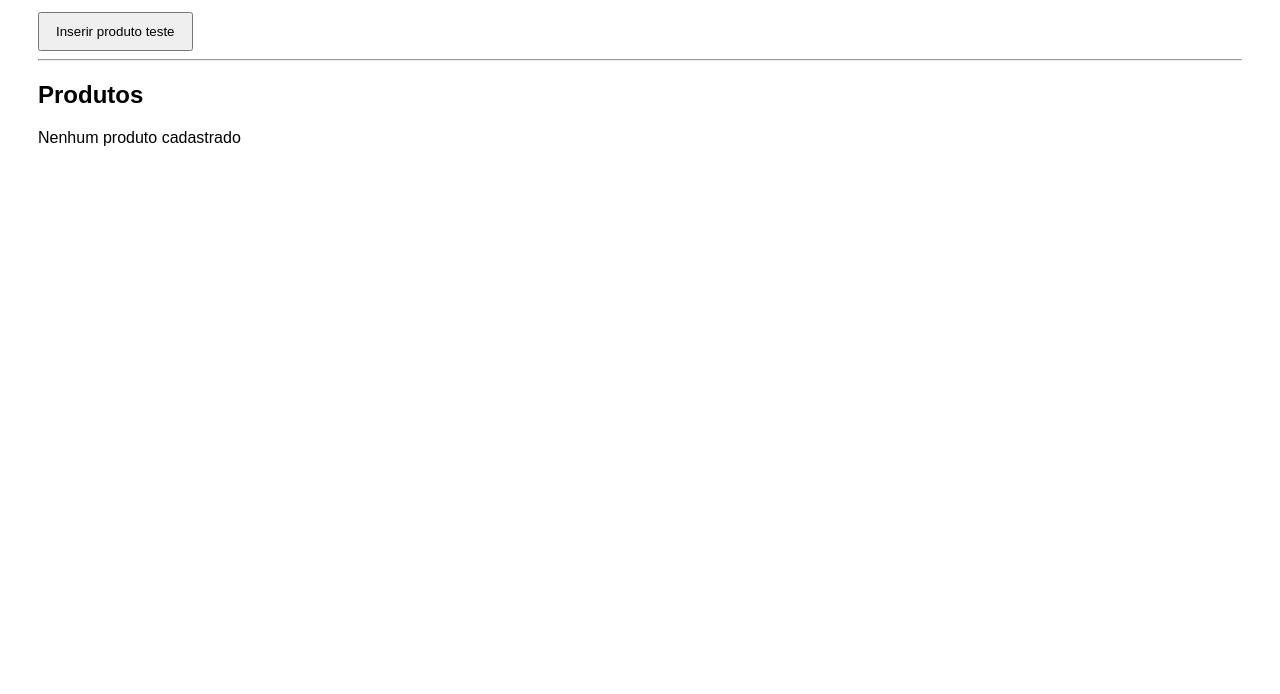
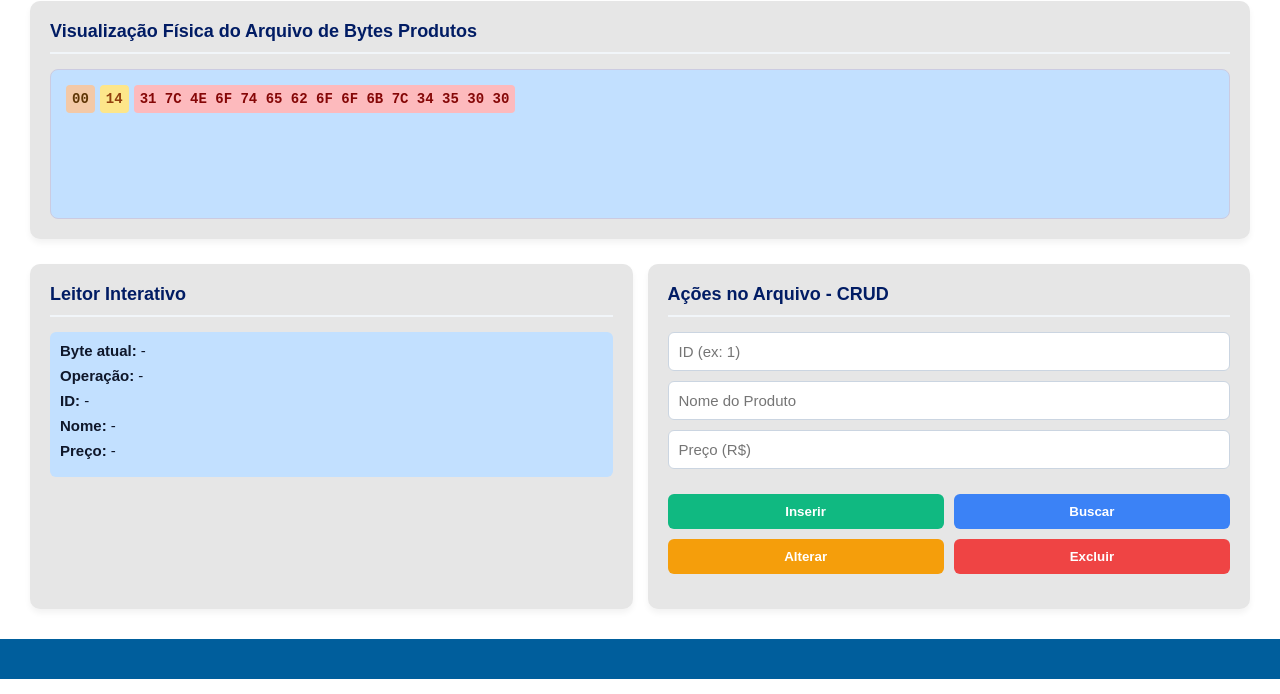
Before and after one commit to JooaoPedro15/tp4-Aeds3, a plain HTML site: page index.html in a window 1280 px wide. Shown: the part 106-800 px from the top of the page. Drawn offline with Linux system fonts and the light colour scheme.

Commit message:
hmtl e css do visualizador

```diff
--- a/index.html
+++ b/index.html
@@ -1,100 +1,96 @@
-<!DOCTYPE html>
+<!doctype html>
 <html lang="pt-BR">
-
-<head>
-
+  <head>
     <!-- Configurações básicas da página -->
-    <meta charset="UTF-8">
+    <meta charset="UTF-8" />
 
     <!-- Ajusta exibição em celular -->
-    <meta
-        name="viewport"
-        content="width=device-width, initial-scale=1.0">
+    <meta name="viewport" content="width=device-width, initial-scale=1.0" />
 
-    <title>
-        CRUD em Arquivo
-    </title>
+    <title>CRUD em Arquivo - Visualização Física</title>
 
     <!-- Arquivo de estilos -->
-    <link
-        rel="stylesheet"
-        href="style.css">
+    <link rel="stylesheet" href="style.css" />
+  </head>
 
-</head>
+  <body>
+    <header class="cabecalho">
+      <h1>Projeto Extensionista - AEDs 3</h1>
+    </header>
 
-<body>
+    <main class="visualizador-completo">
+      <section class="painel visualizacao-fisica">
+        <h2>Visualização Física do Arquivo de Bytes Produtos</h2>
 
-    <h1>
-        CRUD em Arquivo — AED III
-    </h1>
+        <div id="area-arquivo" class="area-arquivo">
+          <div
+            class="registro"
+            onmouseenter="
+              inspecionar('registro', 'ID: 1 | Nome: Notebook | Preço: 4500')
+            "
+            onmouseleave="limparInspecao()"
+          >
+            <div
+              class="campo lapide"
+              onmouseenter="inspecionar('campo', 'Lápide: 0')"
+              onmouseleave="limparInspecao()"
+            >
+              00
+            </div>
+            <div
+              class="campo tamanho"
+              onmouseenter="inspecionar('campo', 'Tamanho: 14 bytes')"
+              onmouseleave="limparInspecao()"
+            >
+              14
+            </div>
+            <div
+              class="campo dados"
+              onmouseenter="inspecionar('campo', 'Dados: 1|Notebook|4500')"
+              onmouseleave="limparInspecao()"
+            >
+              31 7C 4E 6F 74 65 62 6F 6F 6B 7C 34 35 30 30
+            </div>
+          </div>
+        </div>
+      </section>
 
+      <div class="paineis-inferiores">
+        <section class="painel leitor-interativo">
+          <h2>Leitor Interativo</h2>
+          <div id="leitor-dados" class="conteudo-leitor">
+            <p><strong>Byte atual:</strong> -</p>
+            <p><strong>Operação:</strong> -</p>
+            <p><strong>ID:</strong> -</p>
+            <p><strong>Nome:</strong> -</p>
+            <p><strong>Preço:</strong> -</p>
+          </div>
+        </section>
 
-    <!--
-        Área de ações.
+        <section class="painel acoes-crud">
+          <h2>Ações no Arquivo - CRUD</h2>
+          <form id="formProduto" onsubmit="return false;" class="formulario">
+            <div class="formulario">
+              <input type="number" id="txtId" placeholder="ID (ex: 1)" />
+              <input type="text" id="txtNome" placeholder="Nome do Produto" />
+              <input type="number" id="txtPreco" placeholder="Preço (R$)" />
+            </div>
+            <div class="crud">
+              <button id="btnInserir" class="btn inserir">Inserir</button>
+              <button id="btnBuscar" class="btn buscar">Buscar</button>
+              <button id="btnAlterar" class="btn alterar">Alterar</button>
+              <button id="btnExcluir" class="btn excluir">Excluir</button>
+            </div>
+          </form>
+        </section>
+      </div>
+    </main>
 
-        Neste momento possui apenas
-        inserção para testes.
-
-        Futuramente:
-        inserir
-        buscar
-        alterar
-        excluir
-    -->
-
-    <section>
-
-        <button
-            id="btnInserir">
-            Inserir produto teste
-        </button>
-
-    </section>
-
-
-    <hr>
-
-
-    <!--
-        Área onde os produtos
-        serão desenhados.
-
-        O JavaScript substitui
-        esse conteúdo dinamicamente.
-    -->
-
-    <h2>
-        Produtos
-    </h2>
-
-
-    <div
-        id="visualizacao">
-        Nenhum produto
-    </div>
-
-
-    <!--
-        Ordem importante:
-
-        Produto
-        ↓
-
-        Arquivo
-        ↓
-
-        Visualizador
-        ↓
-
-        Aplicação
-    -->
-
+    <footer class="rodape"></footer>
     <script src="js/conversor.js"></script>
     <script src="js/produto.js"></script>
     <script src="js/arquivo.js"></script>
     <script src="js/visualizador.js"></script>
     <script src="js/app.js"></script>
-
-</body>
-
+  </body>
 </html>
--- a/style.css
+++ b/style.css
@@ -1,71 +1,226 @@
-/*
-    Configuração geral da página.
-
-    Define:
-    - fonte padrão
-    - espaço interno para afastar
-      o conteúdo das bordas
-*/
+/*Geral*/
+* {
+  box-sizing: border-box;
+  margin: 0;
+  padding: 0;
+  font-family: Arial;
+}
 
 body {
-    font-family: Arial;
-    padding: 30px;
+  background-color: #ffffff;
+  color: #1e293b;
+  display: flex;
+  flex-direction: column;
 }
 
-
-
-/*
-    Estilo básico dos botões.
-
-    padding → aumenta área clicável
-    cursor → mostra que é interativo
-*/
-
-button {
-    padding: 10px 16px;
-    cursor: pointer;
+/*Header e footer*/
+.cabecalho {
+  background-color: #005e9c;
+  color: #ffffff;
+  padding: 20px 30px;
 }
 
+.rodape {
+  background-color: #005e9c;
+  color: #000000;
+  padding: 20px 30px;
+  margin-top: auto;
+  text-align: center;
+  font-size: 14px;
+}
 
+/*Paineis*/
+.visualizador-completo {
+  padding: 30px;
+  display: flex;
+  flex-direction: column;
+  gap: 25px;
+  flex: 1; /*ocupa espaco todo*/
+}
 
-/*
-    Área responsável por exibir
-    os produtos cadastrados.
+.paineis-inferiores {
+  display: flex;
+  flex-wrap: nowrap;
+  gap: 15px;
+  width: 100%;
+}
 
-    display:flex
-    → organiza os produtos
+.paineis-inferiores .acoes-crud {
+  width: 50%;
+}
 
-    flex-direction:column
-    → um produto abaixo do outro
+.paineis-inferiores .leitor-interativo {
+  width: 50%;
+}
 
-    gap
-    → espaço entre os itens
-*/
+/*Paineis inferiores*/
+.painel {
+  background-color: #e6e6e6;
+  border-radius: 10px;
+  padding: 20px;
+  box-shadow: 0 4px 6px rgba(0, 0, 0, 0.05);
+}
 
-#visualizacao {
-    margin-top: 20px;
+.painel h2 {
+  font-size: 18px;
+  margin-bottom: 15px;
+  color: rgb(1, 28, 100);
+  border-bottom: 2px solid #f1f5f9;
+  padding-bottom: 10px;
+}
+
+/*Visualização do arquivo*/
+
+#area-arquivo {
+  background-color: #c2e0ff;
+  border: 1px solid #cbcbe1;
+  min-height: 150px;
+  padding: 10px;
+  border-radius: 8px;
+  display: flex;
+  flex-direction: row;
+  flex-wrap: wrap;
+  align-content: flex-start;
+  gap: 3px;
+}
+
+.registro {
+  background-color: #c2e0ff;
+  border: 2px solid transparent;
+  padding: 3px;
+  border-radius: 6px;
+  display: flex;
+  flex-wrap: wrap;
+  gap: 5px;
+  transition: all 0.2s ease;
+  cursor: pointer;
+  max-width: 100%;
+}
+
+.registro:hover {
+  border-color: #003b0d;
+  background-color: #00b609;
+  color: white;
+  box-shadow: 0 4px 12px rgba(51, 132, 148, 0.15);
+}
+
+.campo {
+  padding: 4px 4px;
+  border: 2px solid transparent;
+  border-radius: 4px;
+  font-family: monospace;
+  font-size: 14px;
+  font-weight: bold;
+  transition: all 0.2s ease;
+  word-break: break-word;
+}
+
+.campo.lapide {
+  background-color: #f3c9a7;
+  color: #5f3606;
+}
+
+.campo.tamanho {
+  background-color: #fde68a;
+  color: #92400e;
+}
+
+.campo.dados {
+  background-color: #fdbabd;
+  color: #850707;
+}
+
+.campo:hover {
+  border-color: #1e293b;
+  transform: scale(1.02);
+}
+
+/*Leitor interativo*/
+.indicador-acao {
+  background-color: #c2e0ff;
+  padding: 10px;
+  border-radius: 6px;
+  margin-bottom: 15px;
+  font-weight: bold;
+  color: #0f172a;
+}
+
+.conteudo-leitor {
+  background-color: #c2e0ff;
+  padding: 10px;
+  border-radius: 6px;
+  margin-bottom: 15px;
+  color: #0f172a;
+}
+
+.conteudo-leitor p {
+  margin-bottom: 8px;
+  font-size: 15px;
+}
+
+/*CRUD*/
+.formulario {
   display: flex;
   flex-direction: column;
   gap: 10px;
+  margin-bottom: 15px;
 }
 
+.formulario input {
+  padding: 10px;
+  border: 1px solid #cbd5e1;
+  border-radius: 6px;
+  font-size: 15px;
+}
 
+.crud {
+  display: grid;
+  grid-template-columns: 1fr 1fr;
+  gap: 10px;
+}
 
-/*
-    Cartão visual de cada produto.
+.btn {
+  padding: 10px;
+  border: none;
+  border-radius: 6px;
+  font-weight: bold;
+  cursor: pointer;
+  color: white;
+  transition: 0.2s;
+}
 
-    padding
-    → espaço interno
+.btn.inserir {
+  background-color: #10b981;
+}
+.btn.buscar {
+  background-color: #3b82f6;
+}
+.btn.alterar {
+  background-color: #f59e0b;
+}
+.btn.excluir {
+  background-color: #ef4444;
+}
 
-    border
-    → separa visualmente registros
+.btn:hover {
+  filter: brightness(0.9);
+}
 
-    border-radius
-    → cantos arredondados
-*/
-
-.produto {
-    padding: 12px;
-    border: 1px solid #ccc;
-    border-radius: 8px;
+/*Animação para o arquivo que for modificado*/
+.destaque-inserir {
+  border-color: #10b981;
+  background-color: #ecfdf5;
 }
+.destaque-buscar {
+  border-color: #3b82f6;
+  background-color: #eff6ff;
+}
+.destaque-alterar {
+  border-color: #f59e0b;
+  background-color: #fffbeb;
+}
+.destaque-excluir {
+  border-color: #ef4444;
+  background-color: #fef2f2;
+  opacity: 0.6;
+}
```
Lines whose indentation alone changed are shown as unchanged.
